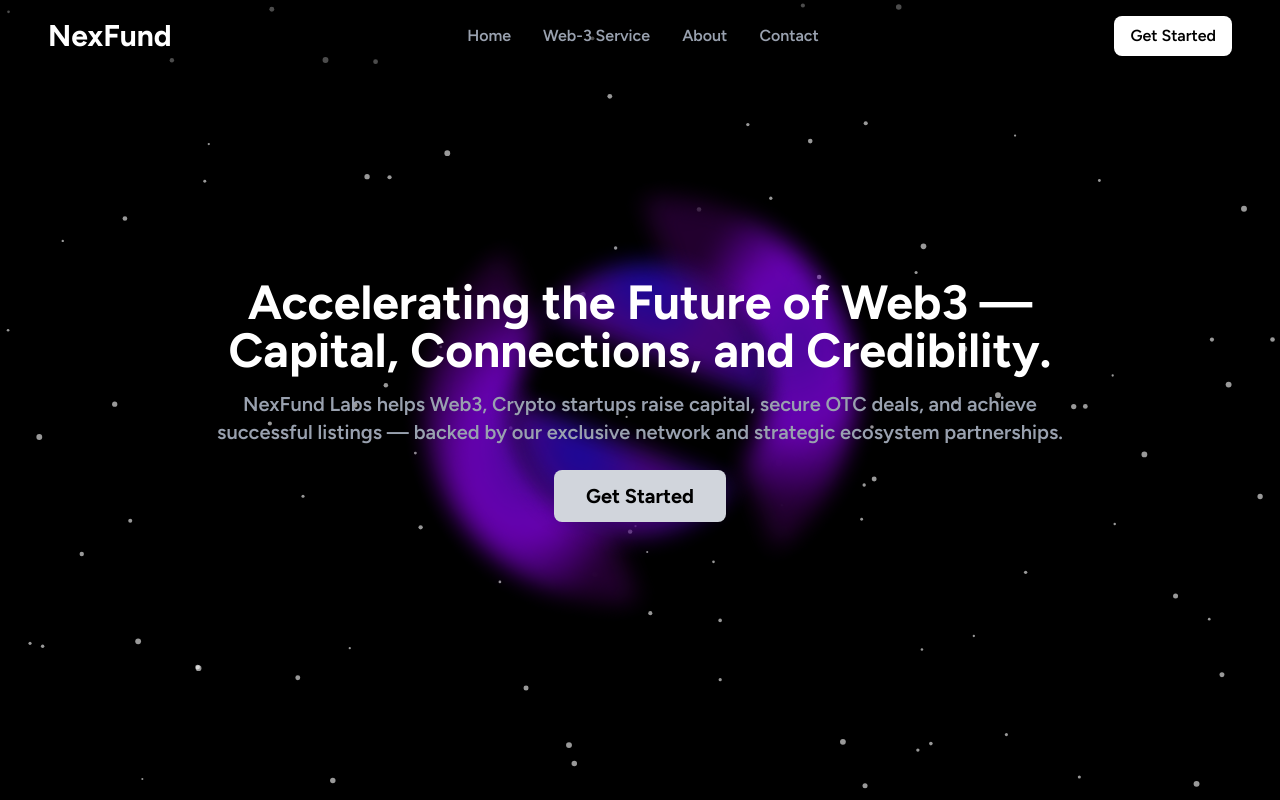
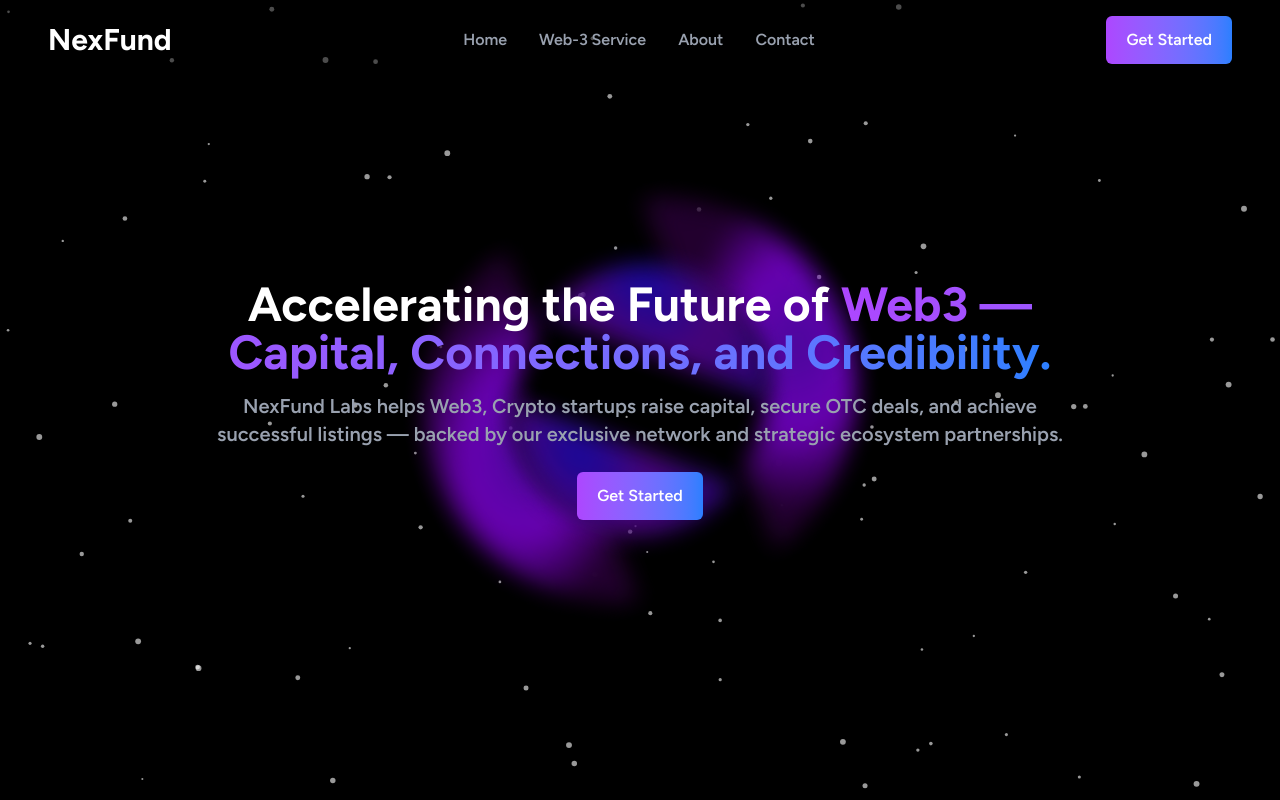
Before and after one commit to HuzzainBuild/nexfund, a Next.js app: page / in a window 1280 px wide. Shown: the top 800 px of the page. Built offline with nearby package versions, Linux system fonts and the light colour scheme.

Commit message:
removing footer partner

```diff
--- a/app/layout.js
+++ b/app/layout.js
@@ -16,7 +16,7 @@ export const metadata = {
 export default function RootLayout({ children }) {
   return (
     <html lang="en">
-			<body className={`${figTreee.className}  antialiased`}>
+      <body className={`${figTreee.className}  antialiased w-full`}>
         <Navbar />
         {children}
       </body>
--- a/app/page.js
+++ b/app/page.js
@@ -25,7 +25,7 @@ const Home = () => {
       <More />
       <Testimonies />
       <Rating />
-      <Partner />
+      {/* <Partner /> */}
       <Contact />
       <Footer />
     </>
--- a/components/About.jsx
+++ b/components/About.jsx
@@ -32,7 +32,7 @@ const About = () => {
         </m.h1>
       </div>
 
-      <div className="grid md:grid-cols-4 gap-4 md:gap-5 md:max-w-[70rem] w-full mx-auto grad-bg mt-8">
+      <div className="grid md:grid-cols-4 gap-4 md:gap-5 md:max-w-[70rem] w-full mx-auto mt-8">
         {/* WHO WE ARE */}
         <m.div
           variants={fadeIn("right", "tween", 0.1, 0.5)}
--- a/components/Button.jsx
+++ b/components/Button.jsx
@@ -1,10 +1,11 @@
 import Link from "next/link";
 
-const Button = ({ type, title, href, className }) => {
+const Button = ({ type, title, href, className, handleClick }) => {
   if ((type = "btn")) {
     return (
       <button
-        className={`bg-purple-800 text-white font-semibold hover:bg-purple-900 py-3 px-5 ${className}`}
+        onClick={handleClick}
+        className={`gradient_bg text-white font-semibold hover:bg-purple-900 py-3 px-5 ${className} rounded-md`}
       >
         <span>{title}</span>
       </button>
--- a/components/Contact.jsx
+++ b/components/Contact.jsx
@@ -6,6 +6,7 @@ import { motion as m } from "motion/react";
 import { fadeIn, zoomIn } from "@/utils/motion";
 import Input from "./Input";
 import { generateMessage } from "@/utils/constant";
+import Button from "./Button";
 
 const Contact = () => {
   const [form, setForm] = useState({
@@ -149,13 +150,11 @@ const Contact = () => {
         </div>
 
         <div className="mt-6 flex w-full">
-          <button
-            onClick={handleSubmit}
-            type="submit"
-            className="bg-gray-400 text-black py-3 px-8 rounded-xl outline-none w-fit font-bold shadow-md hover:bg-white transition duration-700 w-full md:w-auto"
-          >
-            {loading ? "Sending..." : "Send"}
-          </button>
+          <Button
+            type={"btn"}
+            title={loading ? "Sending..." : "Send"}
+            handleClick={handleSubmit}
+          />
         </div>
       </m.div>
     </section>
--- a/components/Hero.jsx
+++ b/components/Hero.jsx
@@ -5,6 +5,7 @@ import CanvasVideo from "./CanvasVideo";
 
 import { motion as m } from "motion/react";
 import { fadeIn, textVariant } from "@/utils/motion";
+import Button from "./Button";
 
 const Hero = () => {
   return (
@@ -38,8 +39,10 @@ const Hero = () => {
           viewport={{ once: false, amount: 0.25 }}
           className="text-3xl md:text-5xl font-bold hero_title"
         >
-          Accelerating the Future of Web3 — Capital, Connections, and
-          Credibility.
+          Accelerating the Future of{" "}
+          <span className="gradient_text">
+            Web3 — Capital, Connections, and Credibility.
+          </span>
         </m.h1>
         <m.p
           variants={textVariant(0.5)}
@@ -52,17 +55,15 @@ const Hero = () => {
           deals, and achieve successful listings — backed by our exclusive
           network and strategic ecosystem partnerships.
         </m.p>
-        <div className="mt-6">
-          <m.button
-            variants={fadeIn("up", "tween", 0.1, 0.5)}
-            initial="hidden"
-            whileInView="show"
-            viewport={{ once: false, amount: 0.25 }}
-            className="bg-gray-300 text-black font-bold px-8 py-3 rounded-lg hover:bg-white duration-700 text-lg md:text-xl hero_btn"
-          >
-            Get Started
-          </m.button>
-        </div>
+        <m.div
+          variants={fadeIn("up", "tween", 0.1, 0.5)}
+          initial="hidden"
+          whileInView="show"
+          viewport={{ once: false, amount: 0.25 }}
+          className="mt-6"
+        >
+          <Button type={"btn"} title={"Get Started"} />
+        </m.div>
       </div>
     </section>
   );
--- a/components/Navbar.jsx
+++ b/components/Navbar.jsx
@@ -1,4 +1,6 @@
 "use client";
+
+import Button from "@/components/Button";
 
 import { useState } from "react";
 
@@ -27,9 +29,7 @@ const Navbar = () => {
           </li>
         </ul>
 
-				<button className="bg-white text-black font-semibold px-4 py-2 rounded-lg hover:bg-gray-200 transition pointer cursor-pointer hidden md:block">
-					Get Started
-				</button>
+        <Button type={"btn"} title={"Get Started"} />
 
         <div
           className="md:hidden flex items-center justify-center cursor-pointer"
--- a/components/Services.jsx
+++ b/components/Services.jsx
@@ -57,9 +57,9 @@ const Services = () => {
           {servicesData.map((service, index) => (
             <Tilt
               key={index}
-              tiltMaxAngleX={15}
-              tiltMaxAngleY={15}
-              scale={1}
+              tiltMaxAngleX={5}
+              tiltMaxAngleY={5}
+              scale={0.9}
               transitionSpeed={450}
             >
               <m.div
--- a/components/Testimonies.jsx
+++ b/components/Testimonies.jsx
@@ -2,6 +2,7 @@
 
 import { motion as m } from "framer-motion";
 import { zoomIn, fadeIn, textVariant } from "@/utils/motion";
+import Button from "./Button";
 
 const Testimonies = () => {
   return (
@@ -22,9 +23,7 @@ const Testimonies = () => {
           listings through a trusted network
         </p>
         <div className="mt-6">
-          <button className="bg-gray-300 text-black py-3 px-5 w-full md:flex-1/3 cursor-pointer rounded-md font-semibold hover:bg-white transition-all duration-700 hero_btn">
-            Get Started
-          </button>
+          <Button type={"btn"} title={"Get Started"} />
         </div>
       </m.div>
     </section>
```
Also changed, not shown: 1 other file (tests, documents, lock files or other folders). Lines whose indentation alone changed are shown as unchanged.
